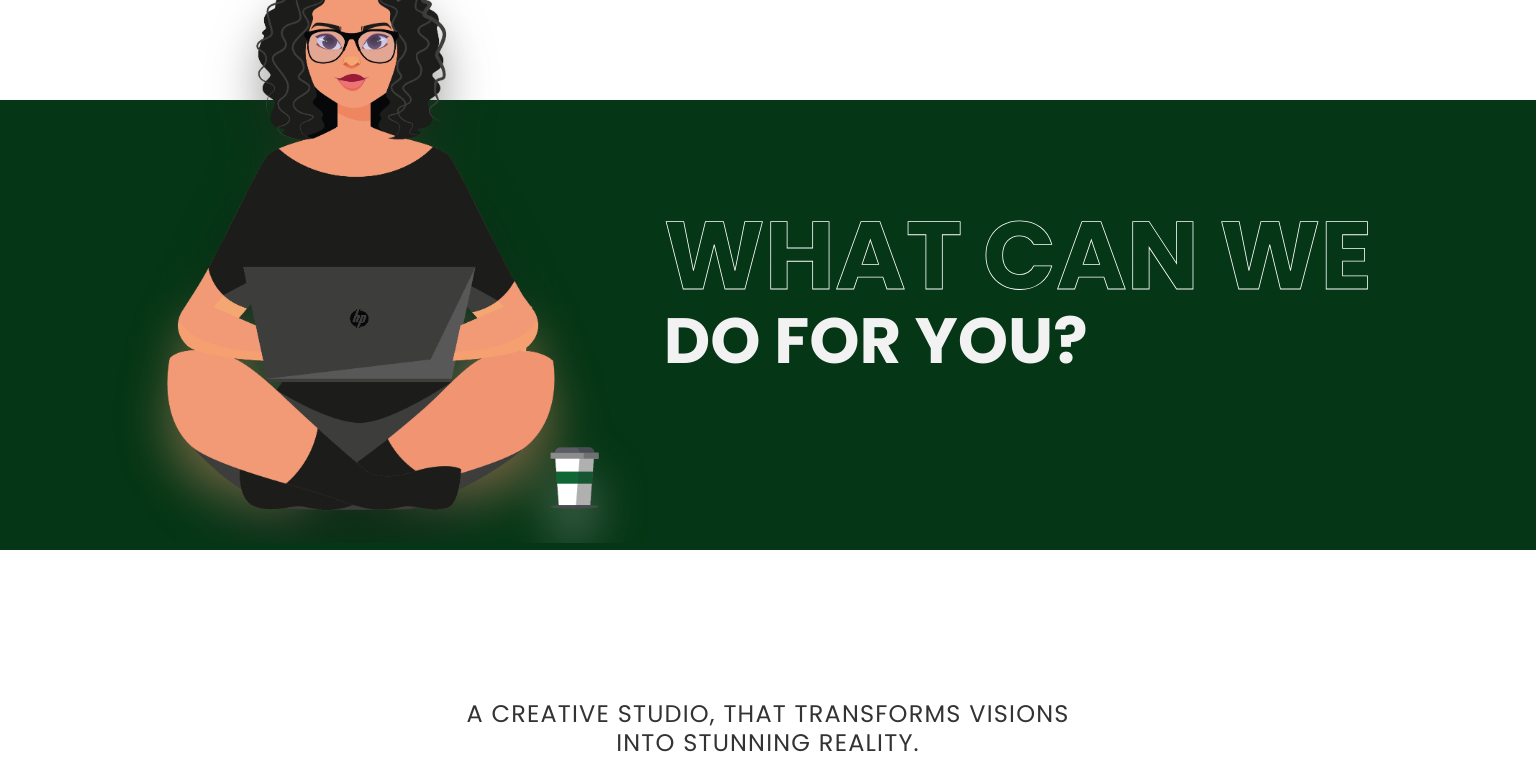
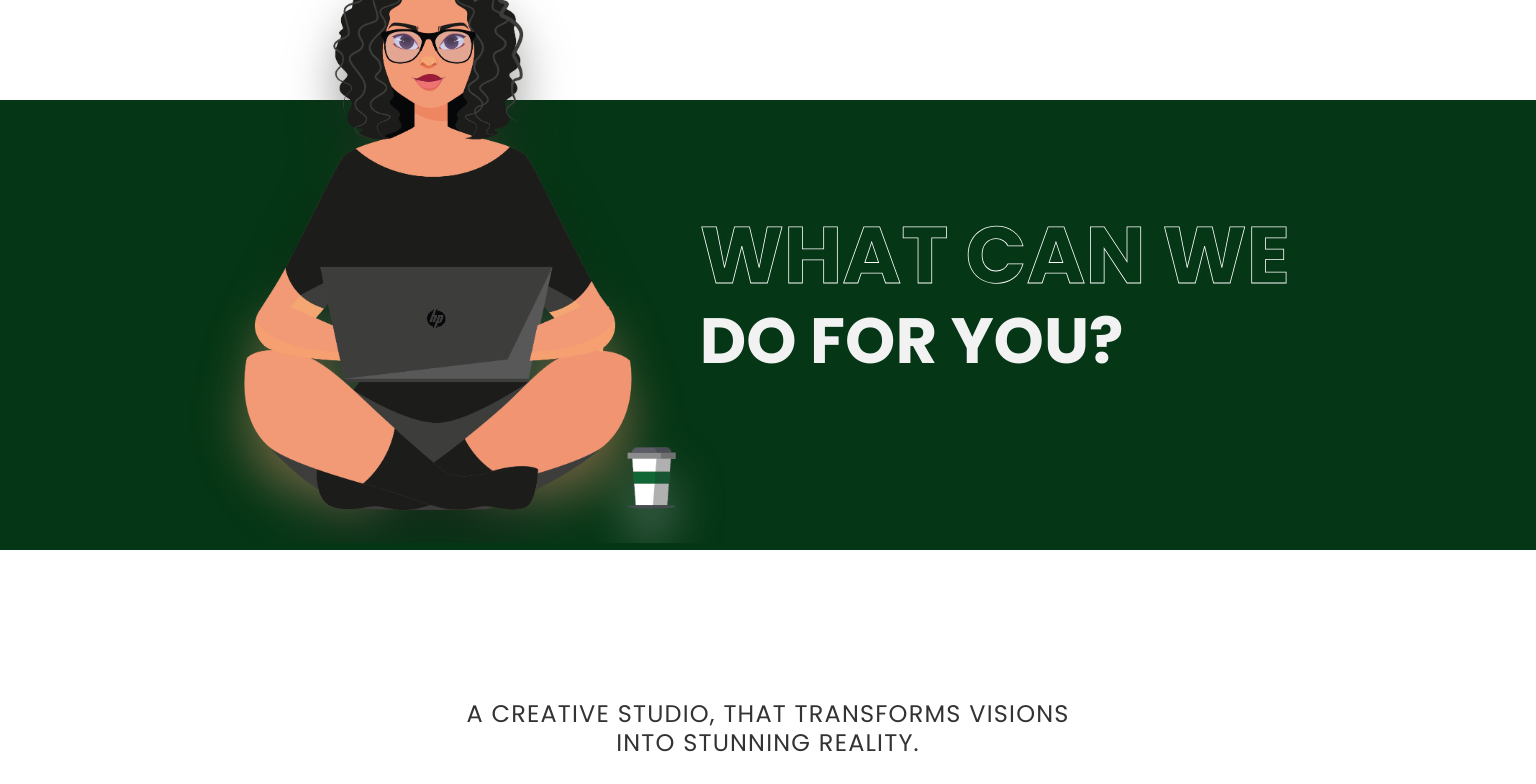
Before and after one commit to MisgeMoges/dkwebsite, a plain HTML site: page components/Heropage.html in a window 1536 px wide. Shown: the top 784 px of the page. Drawn offline with Linux system fonts and the light colour scheme.

Commit message:
Update hero.css

```diff
--- a/assets/css/hero.css
+++ b/assets/css/hero.css
@@ -341,23 +341,17 @@ input[type="radio"] {
   }
 }
 
- @media screen and (min-width:1366px) {
+@media screen and (min-width:1366px) {
   .hero-section {
-
     padding: 30px 80px;
     min-height: 200px
   }
 
-  .hero-content,
-  .hero-image {
+  .hero-content {
     position: absolute;
-    max-width: 100%
-  }
-
-  .hero-content {
     flex: 1;
     top: 25%;
-    right: auto;
+    left: 13%;
     line-height: 85px
   }
 
@@ -369,7 +363,7 @@ input[type="radio"] {
   }
 
   .hero-content h1 {
-    font-size: 6rem;
+    font-size: 5rem;
     color: transparent;
     -webkit-text-stroke: .8px #fff;
     margin-left: 500px;
@@ -382,9 +376,11 @@ input[type="radio"] {
   }
 
   .hero-image {
+    position: absolute;
+    max-width: 100%;
     display: flex;
     top: -35%;
-    left: -2%;
+    left: 3%;
     transform: none
   }
 
@@ -401,6 +397,7 @@ input[type="radio"] {
 .service-card {
   height: auto
 }
+
 
 
 
```
